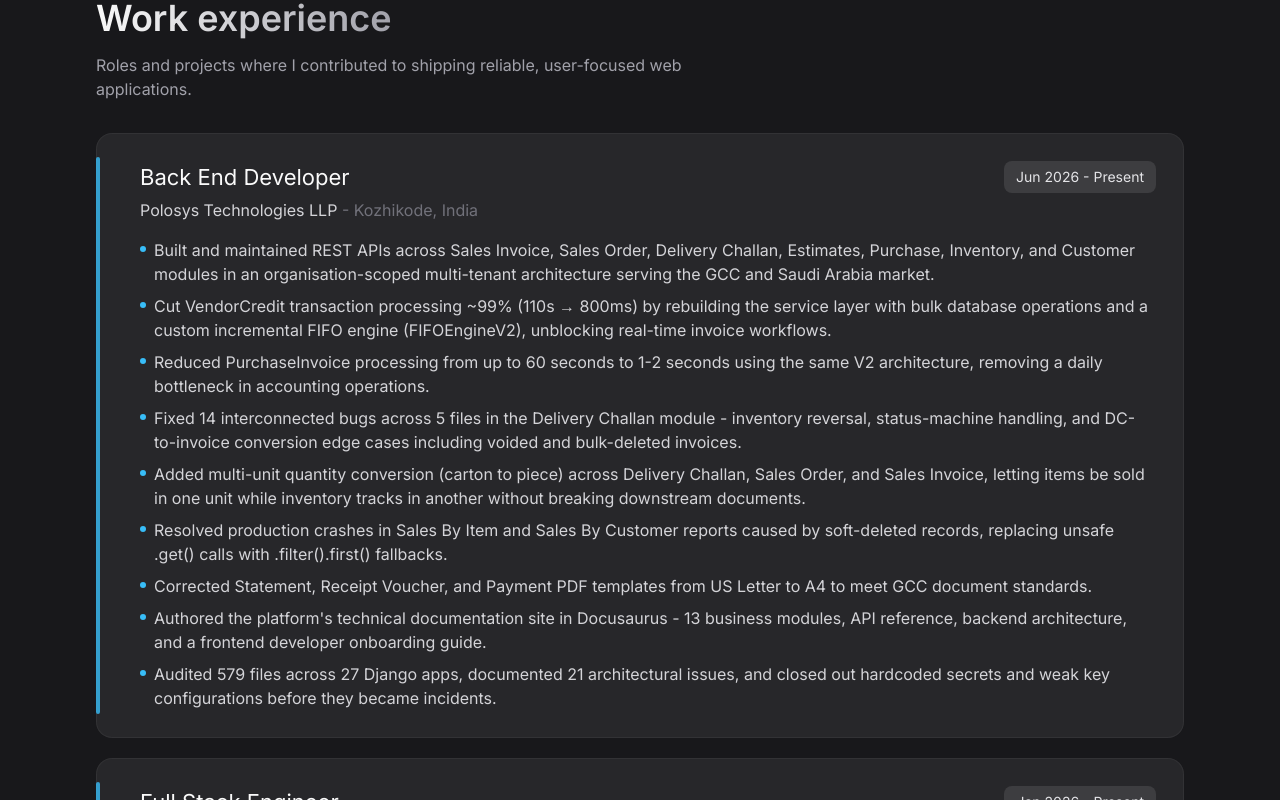
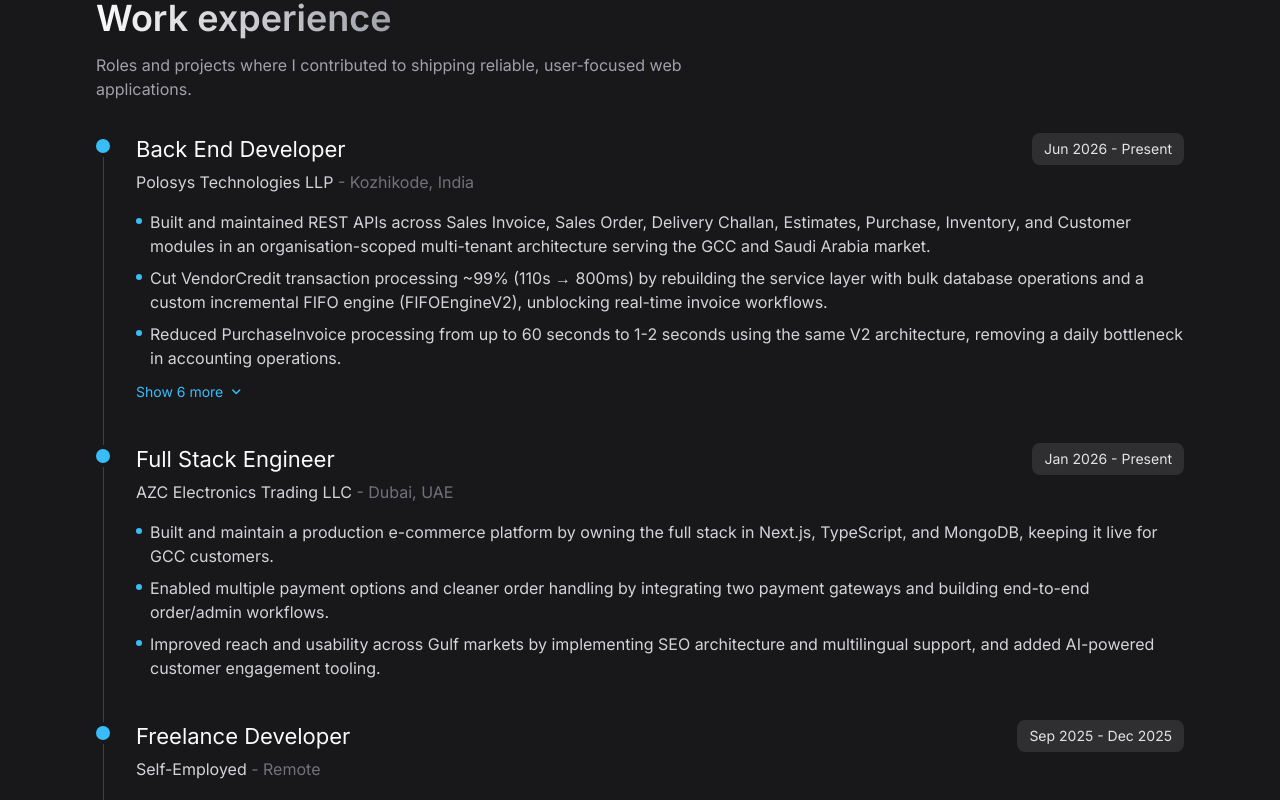
Before and after one commit to Rashid-C/Portfolio-FrontEnd-React-, a React (Vite) app: page / in a window 1280 px wide. Shown: the part 3340-4140 px from the top of the page. Built offline with nearby package versions, Linux system fonts and the light colour scheme; no server answers.

Commit message:
Experience section is now redesigned as a vertical timeline

```diff
--- a/src/components/Experience.jsx
+++ b/src/components/Experience.jsx
@@ -2,6 +2,8 @@
  * @copyright 2026 RASHID_C
  * @license Apache-2.0
  */
+
+import { useState } from 'react'
 
 const experiences = [
   {
@@ -83,7 +85,23 @@ const experiences = [
   },
 ]
 
+const DEFAULT_VISIBLE = 3
+
 const Experience = () => {
+  const [expanded, setExpanded] = useState(() => new Set())
+
+  const toggleExpanded = (index) => {
+    setExpanded((prev) => {
+      const next = new Set(prev)
+      if (next.has(index)) {
+        next.delete(index)
+      } else {
+        next.add(index)
+      }
+      return next
+    })
+  }
+
   return (
     <section id='experience' className='section'>
       <div className='container'>
@@ -94,16 +112,25 @@ const Experience = () => {
           user-focused web applications.
         </p>
 
-        <div className='grid gap-4 md:gap-5'>
+        <div className='relative'>
+          <div className='absolute left-[7px] top-2 bottom-2 w-px bg-zinc-700'></div>
+
+          <div className='space-y-10'>
             {experiences.map(
-            ({ role, company, duration, location, highlights }, index) => (
+              ({ role, company, duration, location, highlights }, index) => {
+                const isExpanded = expanded.has(index)
+                const visibleHighlights = isExpanded
+                  ? highlights
+                  : highlights.slice(0, DEFAULT_VISIBLE)
+                const remaining = highlights.length - DEFAULT_VISIBLE
+
+                return (
                   <article
                     key={index}
-                className='reveal-up relative p-5 md:p-7 rounded-2xl bg-zinc-800 hover:bg-zinc-700/50 active:bg-zinc-700/60 ring-1 ring-inset ring-zinc-50/5 transition-colors'
+                    className='reveal-up relative pl-8 md:pl-10'
                   >
-                <div className='absolute left-0 top-6 bottom-6 w-1 rounded-full bg-sky-400/80'></div>
+                    <span className='absolute left-0 top-1.5 w-3.5 h-3.5 rounded-full bg-sky-400 ring-4 ring-zinc-900'></span>
 
-                <div className='pl-4'>
                     <div className='flex flex-wrap items-start justify-between gap-3'>
                       <div>
                         <h3 className='title-1'>{role}</h3>
@@ -119,7 +146,7 @@ const Experience = () => {
                     </div>
 
                     <ul className='mt-4 space-y-2'>
-                    {highlights.map((item, itemIndex) => (
+                      {visibleHighlights.map((item, itemIndex) => (
                         <li
                           key={itemIndex}
                           className='text-sm md:text-base text-zinc-300 flex gap-2'
@@ -132,10 +159,29 @@ const Experience = () => {
                         </li>
                       ))}
                     </ul>
-                </div>
+
+                    {remaining > 0 && (
+                      <button
+                        type='button'
+                        onClick={() => toggleExpanded(index)}
+                        className='mt-3 text-sm text-sky-400 hover:text-sky-300 transition-colors inline-flex items-center gap-1'
+                      >
+                        {isExpanded ? 'Show less' : `Show ${remaining} more`}
+                        <span
+                          className={`material-symbols-rounded text-[18px] transition-transform ${
+                            isExpanded ? 'rotate-180' : ''
+                          }`}
+                          aria-hidden='true'
+                        >
+                          expand_more
+                        </span>
+                      </button>
+                    )}
                   </article>
                 )
+              }
             )}
+          </div>
         </div>
       </div>
     </section>
```
Lines whose indentation alone changed are shown as unchanged.
